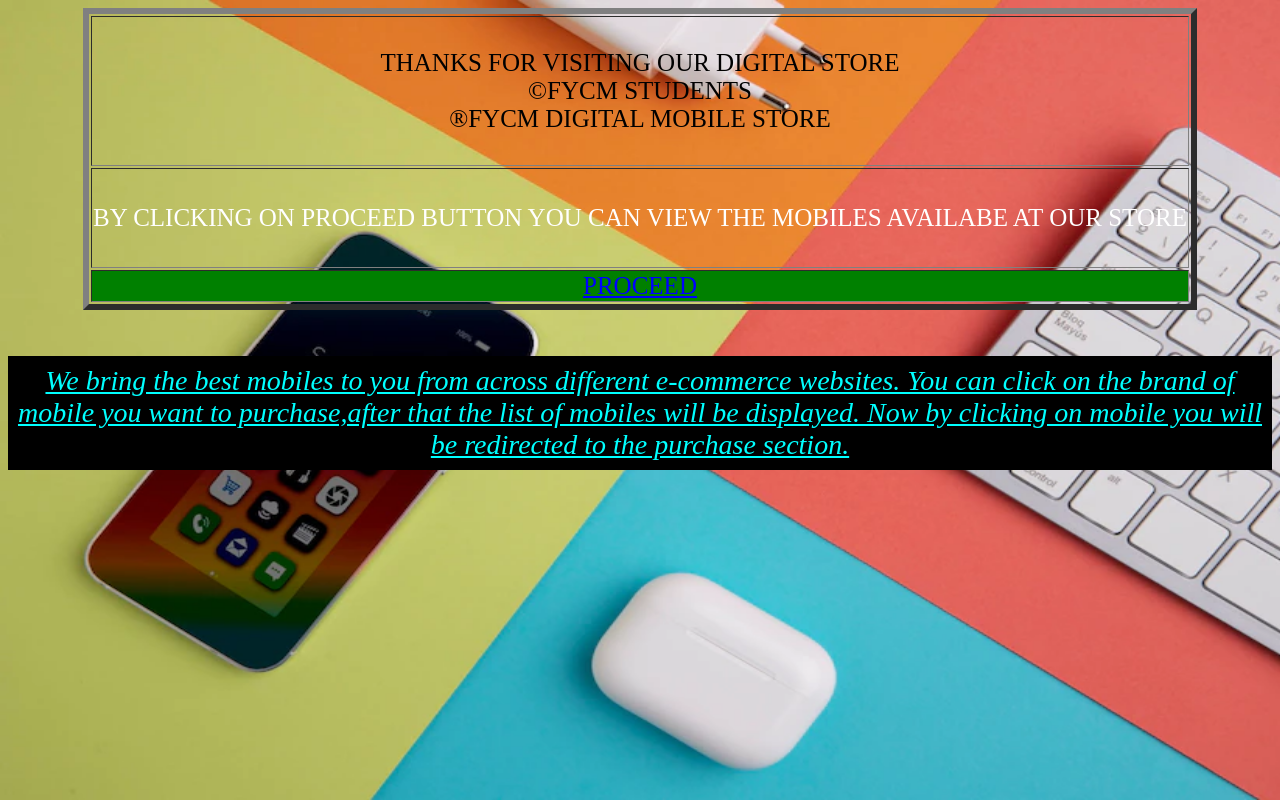
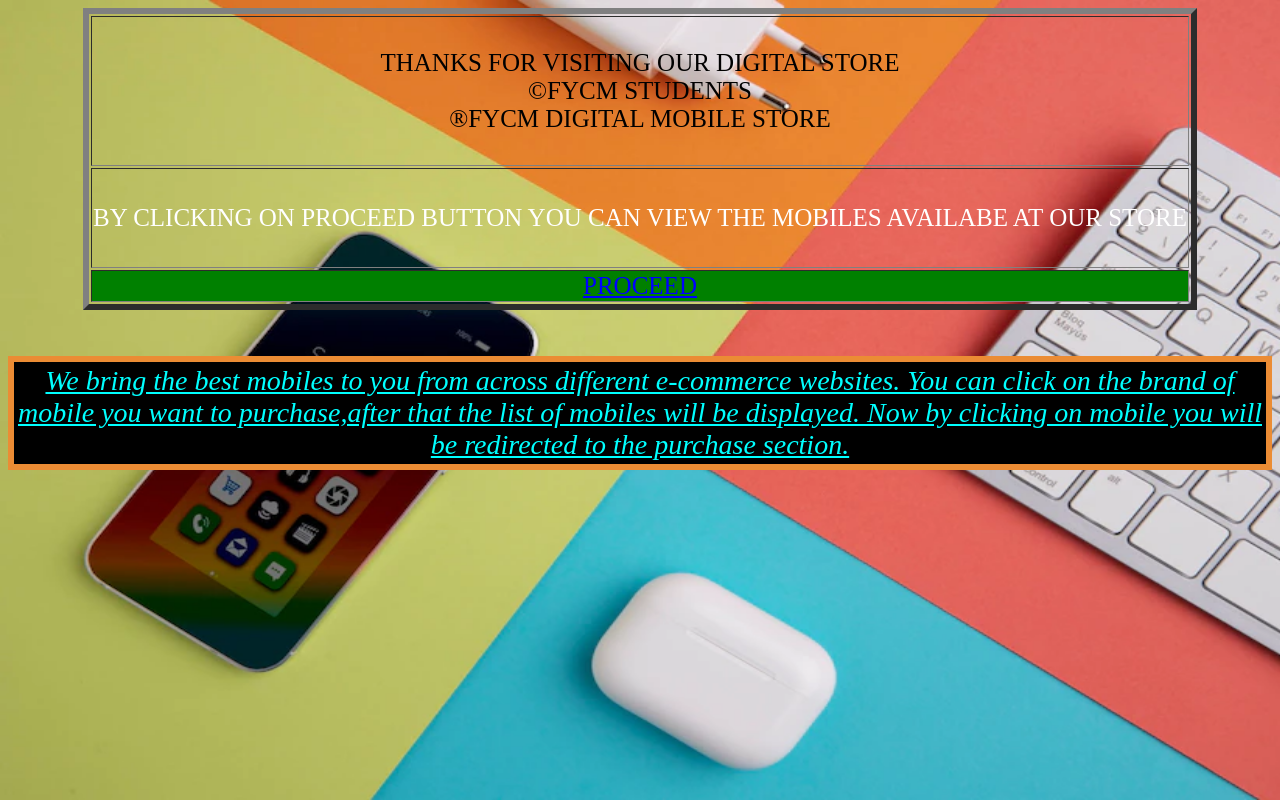
Before and after one commit to raid7453/DEV-DIGITAL-MOBILE-STORE.github.io, a plain HTML site: page index.html in a window 1280 px wide. Drawn offline with Linux system fonts and the light colour scheme.

Commit message:
Update mb.css
change

```diff
--- a/mb.css
+++ b/mb.css
@@ -9,6 +9,6 @@ p {   font-size : 28px;
       color:#00FFFF;
       text-decoration:underline;
       background-color:black;
-      border : solid black 6px;
+      border : solid #eb8c34 6px;
       padding :3px;
   }
```
